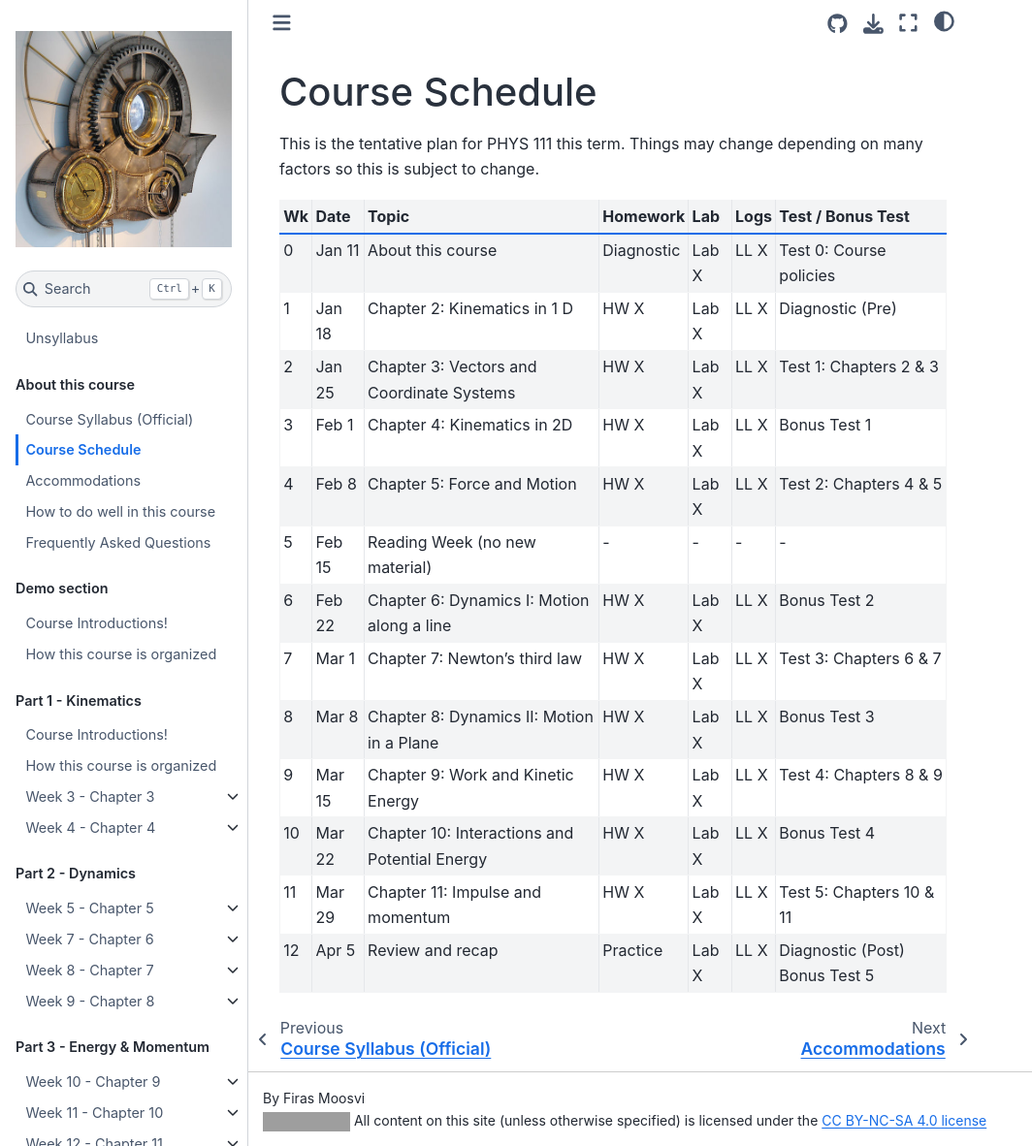
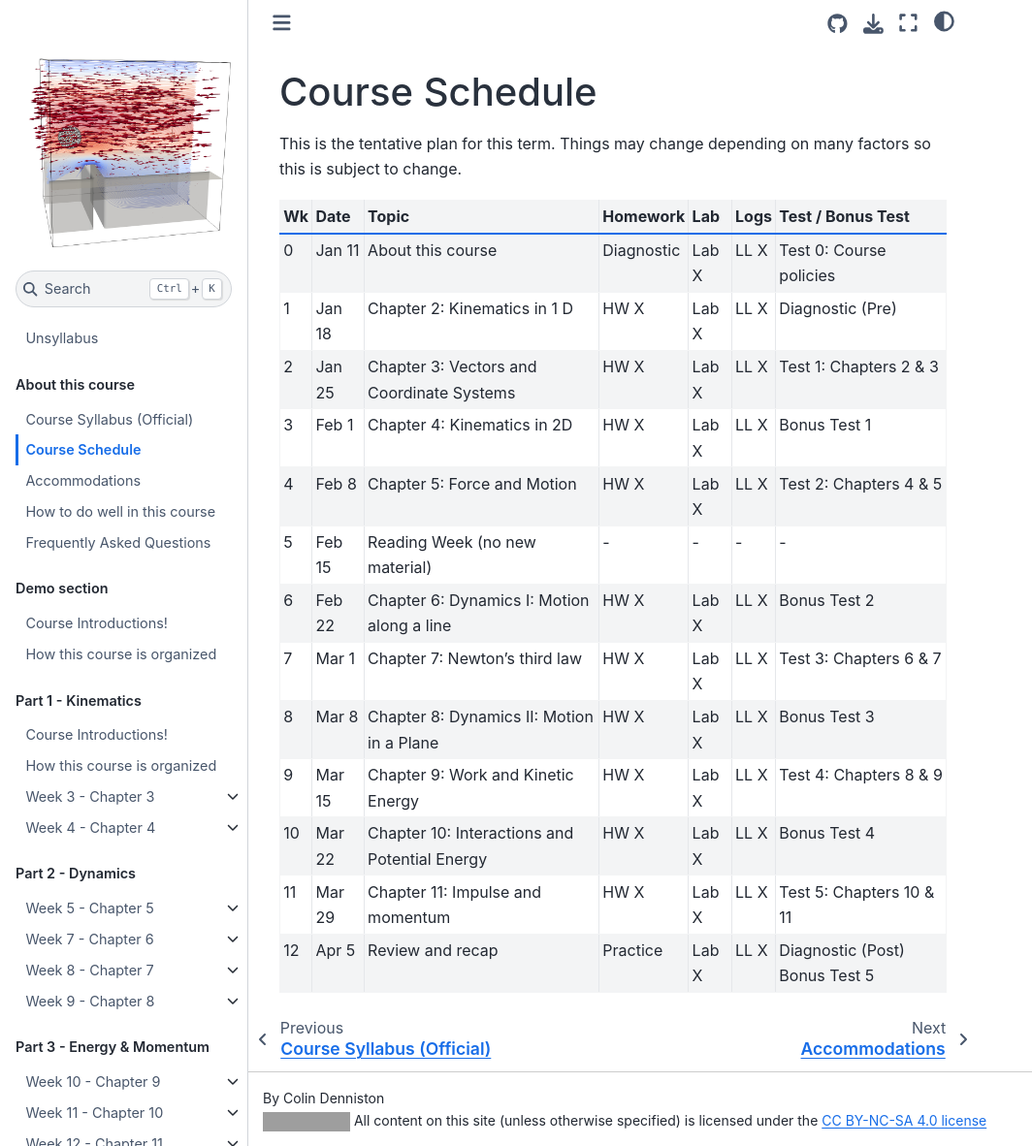
Before and after one commit to CDenniston/NumericalAnalysis, a Jupyter Book: the page built from about/course_schedule.md, in a window 1280 px wide and 1182 px high. Shown: the whole window at 97% size, without its empty margins (0-1064 px from the left). Built offline with Jupyter Book 1.0.4 settings and Sphinx 7.4.7 and the Sphinx Book theme 1.1.4, drawn with Linux system fonts in a browser that asks for light colours; pages that are not in the unit, such as notebooks, are missing from menus; some of the changed lines change nothing that is shown; grey boxes are pictures that could not be loaded.

Commit message:
initial re-config

```diff
--- a/_config.yml
+++ b/_config.yml
@@ -1,7 +1,7 @@
 # Book settings
-title: Physics 111
-author: Firas Moosvi
-logo: images/logo.jpg
+title: Numerical Analysis
+author: Colin Denniston
+logo: images/logo.png
 copyright: ""
 exclude_patterns: ["LICENSE.md", "README.md"]
 only_build_toc_files: true
@@ -57,31 +57,31 @@
     - substitution
 
     myst_substitutions:
-      INSTRUCTOR: "Dr. Firas Moosvi (he/his/him)"
-      PRONOUNCE: "Fur-az Moose-vee"
-      OFFICE: "ROOM 111"
+      INSTRUCTOR: "Colin Denniston"
+      PRONOUNCE: ""
+      OFFICE: "P&A ROOM 230"
       PHONE: "N/A"
-      COURSE_CODE: "PHYS 111"
-      SECTION: "001"
-      CREDITS: "3"
-      TITLE: "Introductory Physics for the Physical Sciences I"
-      PREREQS: "One of MATH 12, PREC 12, MATH 125, MATH 126 and PHYS 11 (Physics 12 is strongly recommended)."
-      COREQS: "Math 100"
-      TERM: "2020 Winter Term 2"
-      ROOM: "ROOM 100"
-      MEETING_TIMES: "Monday, Wednesday, Friday from 1-2 PM"
-      GRACE_PERIOD: "48 hour"
-      W_DATE_1: "11:59 PDT on January 22, 2021"
-      W_DATE_2: "11:59 PDT on March 26, 2021"
-      W_DATE_3: "11:59 PDT on March 26, 2021"
-      EXAM_PERIOD: "Friday December 10th - Wednesday, December 22"
-      CANVAS_ID: "63995"
-      CANVAS_LINK: "https://canvas.ubc.ca/courses/CANVAS_ID"
-      ZOOM_LINK: "[Zoom](https://canvas.ubc.ca/courses/CANVAS_ID/external_tools/15408)"
-      ANNOUNCEMENTS_LINK: "[Canvas Announcements](https://canvas.ubc.ca/courses/CANVAS_ID/announcements)"
-      COURSE_LINK: "https://firas.moosvi.com/courses/cosc123"
-      FORUM_LINK: "[Ed Discussion](https://edstem.org/us/join/fgh45hfgh)"
-      ANALYTICS_OPTOUT: "[complete this form](https://ubc.ca1.qualtrics.com/jfe/form/xxxxxxxxxx)"
-      FORMAT: "Lectures, Labs, Tutorials and they will all be running online in this course."
-      ASSOCIATE_HEAD: "Jake Bobowski [jake.bobowski@ubc.ca](mailto:jake.bobowski@ubc.ca)"
-      ANON_FEEDBACK: "[feedback form](https://cbc.ca)"
+      COURSE_CODE: ""
+      SECTION: ""
+      CREDITS: ""
+      TITLE: "Numerical Analysis"
+      PREREQS: "Undergraduate Mathematics to 2nd year, working knowledge of a high level computer language"
+      COREQS: ""
+      TERM: ""
+      ROOM: ""
+      MEETING_TIMES: ""
+      GRACE_PERIOD: ""
+      W_DATE_1: ""
+      W_DATE_2: ""
+      W_DATE_3: ""
+      EXAM_PERIOD: ""
+      CANVAS_ID: ""
+      CANVAS_LINK: ""
+      ZOOM_LINK: "[Zoom](https:)"
+      ANNOUNCEMENTS_LINK: "[Canvas Announcements](https://)"
+      COURSE_LINK: "https://"
+      FORUM_LINK: "[Ed Discussion](https://)"
+      ANALYTICS_OPTOUT: "[complete this form](https://)"
+      FORMAT: "Lectures, Labs, Tutorials and they will xxxx format"
+      ASSOCIATE_HEAD: ""
+      ANON_FEEDBACK: ""
```
Also changed, not shown: images/logo.png (added).
